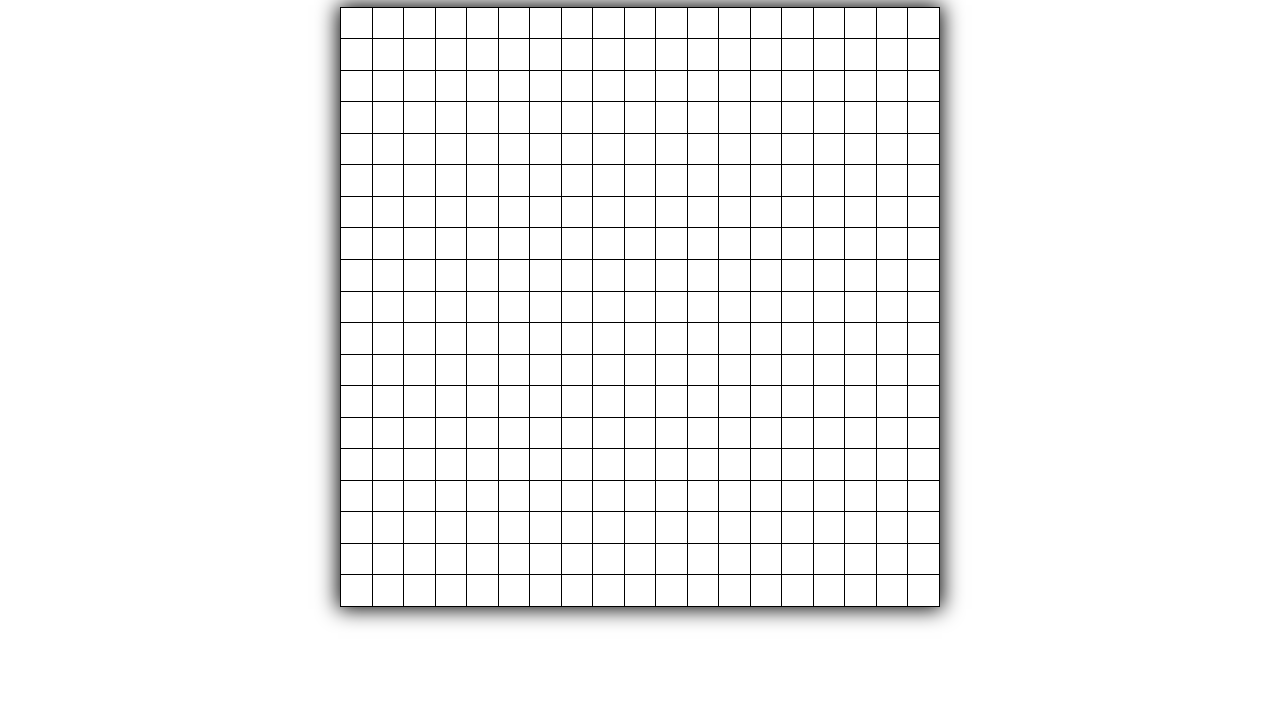
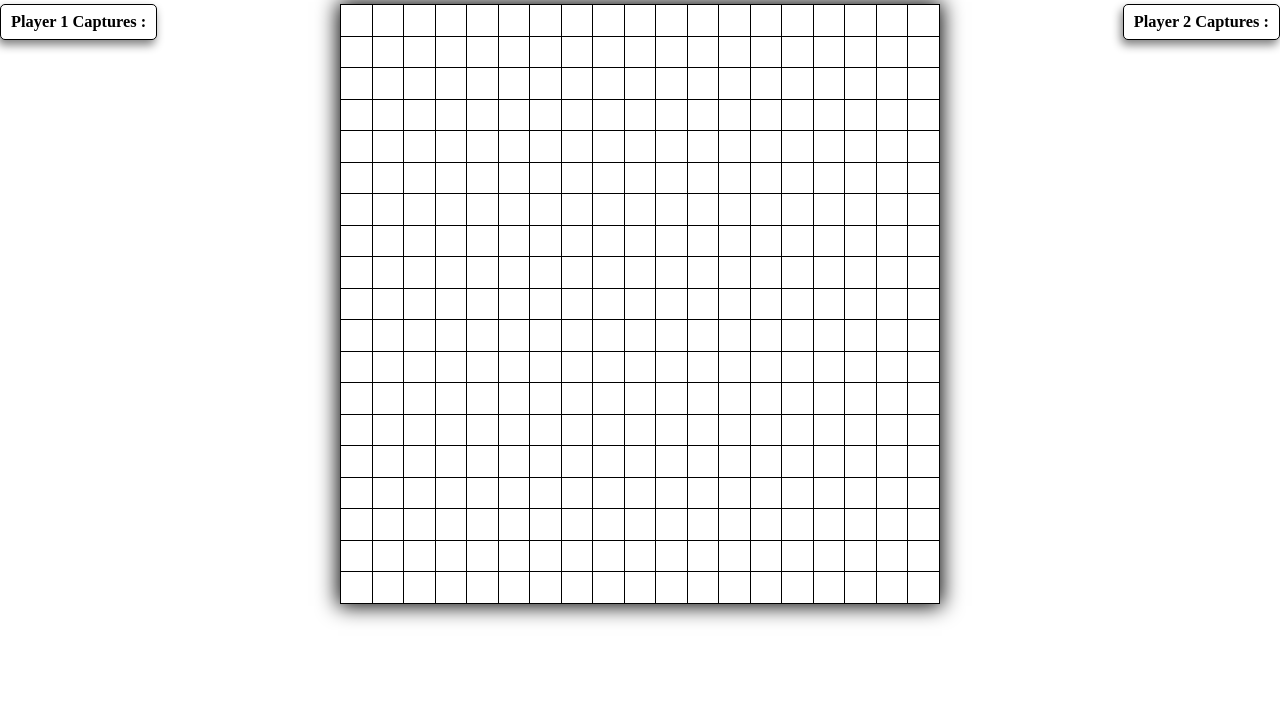
Before and after one commit to MathieuMeyer/DatBoiPente, a plain HTML site: page web-interface/index.html in a window 1280 px wide. Shown: the part 73-800 px from the top of the page. Drawn offline with nearby package versions, Linux system fonts and the light colour scheme.

Commit message:
Added Scoreboard

```diff
--- a/web-interface/index.html
+++ b/web-interface/index.html
@@ -12,10 +12,25 @@
 
   </head>
 <body>
+  <div id="bloc_page">
     <h1>Jeu de Pente</h1>
+    <div class=container>
+      <div class="shadow-box block player1" id="Score">
+        <h3>Player 1 Captures :</h3>
+        <div class="content">
+        </div>
+      </div>
+      <div class="shadow-box block player2" id="Score">
+        <h3>Player 2 Captures :</h3>
+        <div class="content">
+        </div>
+      </div>
 
       <div id="wrapper">
-    <table id="gameBoard"></table>
+        <table class="shadow" id="gameBoard"></table>
+      </div>
+
+
     </div>
     <div id="msgArea"></div>
     <div id="msgAreaRt"><span id="auxMessageArea"></span> <a href="#" class="plain" id="options" ></a></div>
@@ -25,6 +40,7 @@
     <div style="clear:both"></div>
 
     <div id="overlay"></div>
+  </div>
 
   <script src="http://ajax.googleapis.com/ajax/libs/jquery/1.11.1/jquery.min.js" ></script>
   <script src="pente.js"></script>
--- a/web-interface/style.css
+++ b/web-interface/style.css
@@ -1,20 +1,60 @@
+*{
+	text-decoration: none;
+	margin: auto;
+}
+#bloc_page{
+	height: 100%;
+	margin: auto;
+}
+
+.container{
+	display: center;
+}
+
+.block{
+	display: inline-block;
+	background-color: #FFFFFF;
+	border: 1px solid #000000;
+	border-radius: 5px;
+	padding: 10px;
+	line-height: 100%;
+	font-size: 12px;
+	font-size: 14px;
+}
+
+.player1{
+	float: left;
+}
+
+.player2{
+	float: right;
+}
+
 table{
 	width: 600px;
 	height: 600px;
-	margin: auto;
 	border-spacing: 0;
 	border: black solid 1px;
 	border-collapse: collapse;
-    margin-bottom: 10px;
     box-shadow: 0 0 20px 2px black;
-    border-top: 1px solid #e8e6b8;
-    border-left: 1px solid #e8e6b8;
-    border-bottom: 1px solid #6d6c44;
-    border-right: 1px solid #6d644;
+}
+
+#wrapper{
+
+}
+#gameboard {
+	display: inline-block;
 }
 h1{
 	text-align: center;
+	padding-top: 15px;
+	padding-bottom: 25px;
 }
 tr td{
 	border: black solid 1px;
 }
+
+.shadow-box {
+    -webkit-filter: drop-shadow( -2px 5px 5px gray );
+            filter: drop-shadow( -2px 5px 5px gray ); /* Same syntax as box-shadow */
+}
```
Lines whose indentation alone changed are shown as unchanged.
